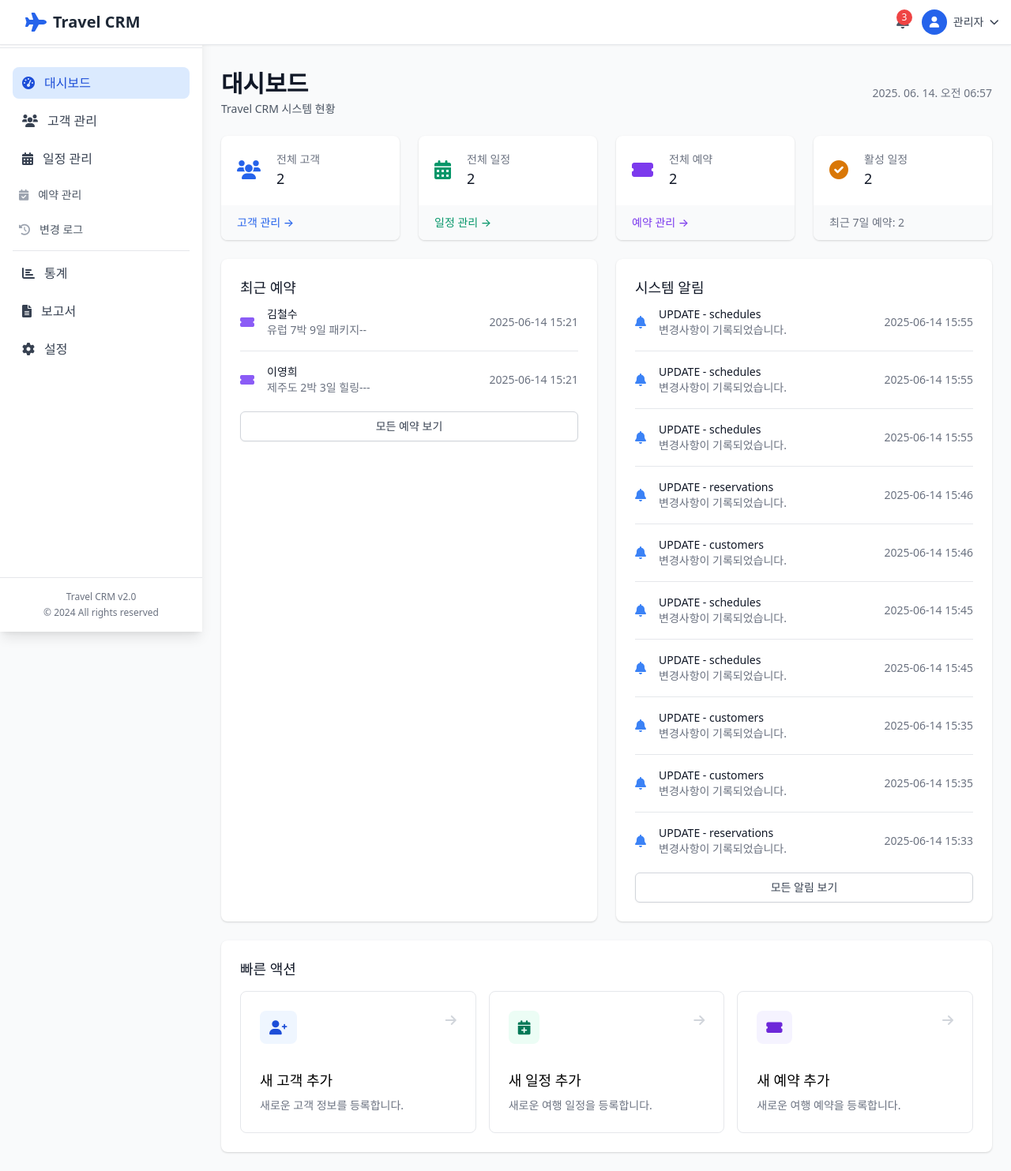
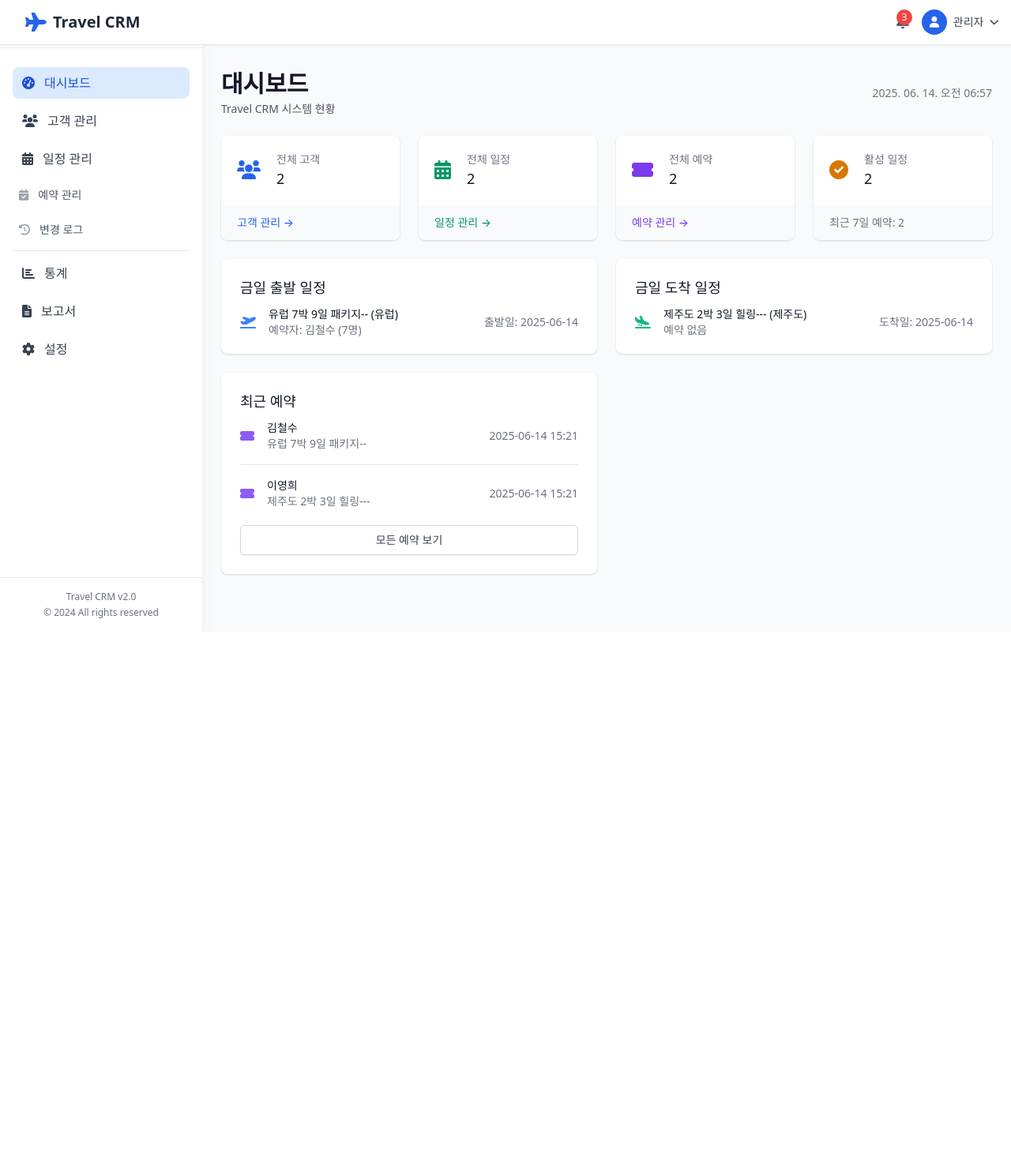
Before and after one commit to mikichat/travel-python, a Flask app: page /dashboard/ in a window 1280 px wide. Shown: the whole page at 79% size. After the commit the page ends 800 px from the top, so only its background shows below. Run offline with Flask 3, Linux system fonts and the light colour scheme; a user stored in the database is signed in; data comes from the database, SQL or seed files in the repository; both versions use the stored data as it was after the commit.

Commit message:
대시보드에서 금일 출발 및 도착 일정을 표시하도록 기능을 개선했습니다. 관련 SQL 쿼리를 업데이트하여 예약 정보를 포함한 일정을 조회하고, 템플릿을 수정하여 사용자에게 보다 명확한 정보를 제공하도록 하였습니다. 기존 시스템 알림 기능은 제거되었습니다.

```diff
--- a/app/routes/dashboard_routes.py
+++ b/app/routes/dashboard_routes.py
@@ -46,13 +46,32 @@ def dashboard():
         """)
         recent_reservations_list = cursor.fetchall()
 
-        # 시스템 알림 (최근 10개)
+        # 금일 출발 일정 (예약 포함)
+        today_str = datetime.now().strftime('%Y-%m-%d')
         cursor.execute("""
-            SELECT * FROM audit_logs
-            ORDER BY changed_at DESC
-            LIMIT 10
-        """)
-        system_notifications = cursor.fetchall()
+            SELECT s.id, s.title, s.start_date, s.destination,
+                   GROUP_CONCAT(c.name || ' (' || r.number_of_people || '명)', ', ') AS booked_customers
+            FROM schedules s
+            LEFT JOIN reservations r ON s.id = r.schedule_id AND r.status = 'Confirmed'
+            LEFT JOIN customers c ON r.customer_id = c.id
+            WHERE s.start_date = ?
+            GROUP BY s.id, s.title, s.start_date, s.destination
+            ORDER BY s.start_date ASC, s.title ASC
+        """, (today_str,))
+        today_departures = cursor.fetchall()
+
+        # 금일 도착 일정 (예약 포함)
+        cursor.execute("""
+            SELECT s.id, s.title, s.end_date, s.destination,
+                   GROUP_CONCAT(c.name || ' (' || r.number_of_people || '명)', ', ') AS booked_customers
+            FROM schedules s
+            LEFT JOIN reservations r ON s.id = r.schedule_id AND r.status = 'Confirmed'
+            LEFT JOIN customers c ON r.customer_id = c.id
+            WHERE s.end_date = ?
+            GROUP BY s.id, s.title, s.end_date, s.destination
+            ORDER BY s.end_date ASC, s.title ASC
+        """, (today_str,))
+        today_arrivals = cursor.fetchall()
 
         conn.close()
 
@@ -63,7 +82,8 @@ def dashboard():
                              active_schedules=active_schedules,
                              recent_reservations=recent_reservations,
                              recent_reservations_list=recent_reservations_list,
-                             system_notifications=system_notifications)
+                             today_departures=today_departures,
+                             today_arrivals=today_arrivals)
     except Exception as e:
         print(f'대시보드 로드 오류: {e}')
         return render_template('dashboard.html', error='대시보드를 불러오는 중 오류가 발생했습니다.')
--- a/app/templates/dashboard.html
+++ b/app/templates/dashboard.html
@@ -126,7 +126,98 @@
         </div>
     </div>
 
-    <!-- 최근 활동 -->
+    <!-- 금일 출발 일정 및 금일 도착 일정 -->
+    <div class="grid grid-cols-1 lg:grid-cols-2 gap-6">
+        <!-- 금일 출발 일정 -->
+        <div class="bg-white shadow rounded-lg">
+            <div class="px-4 py-5 sm:p-6">
+                <h3 class="text-lg leading-6 font-medium text-gray-900 mb-4">
+                    금일 출발 일정
+                </h3>
+                {% if today_departures %}
+                    <div class="flow-root">
+                        <ul class="-my-5 divide-y divide-gray-200">
+                            {% for schedule in today_departures %}
+                            <li class="py-4">
+                                <div class="flex items-center space-x-4">
+                                    <div class="flex-shrink-0">
+                                        <i class="fas fa-plane-departure text-blue-500"></i>
+                                    </div>
+                                    <div class="flex-1 min-w-0">
+                                        <p class="text-sm font-medium text-gray-900 truncate">
+                                            {{ schedule.title }} ({{ schedule.destination }})
+                                        </p>
+                                        {% if schedule.booked_customers %}
+                                            <p class="text-sm text-gray-500">
+                                                예약자: {{ schedule.booked_customers }}
+                                            </p>
+                                        {% else %}
+                                            <p class="text-sm text-gray-500">예약 없음</p>
+                                        {% endif %}
+                                    </div>
+                                    <div class="flex-shrink-0 text-sm text-gray-500">
+                                        출발일: {{ schedule.start_date | format_date }}
+                                    </div>
+                                </div>
+                            </li>
+                            {% endfor %}
+                        </ul>
+                    </div>
+                {% else %}
+                    <div class="text-center py-8">
+                        <i class="fas fa-plane-departure text-gray-400 text-3xl mb-4"></i>
+                        <p class="text-gray-500">오늘 출발하는 일정이 없습니다.</p>
+                    </div>
+                {% endif %}
+            </div>
+        </div>
+
+        <!-- 금일 도착 일정 -->
+        <div class="bg-white shadow rounded-lg">
+            <div class="px-4 py-5 sm:p-6">
+                <h3 class="text-lg leading-6 font-medium text-gray-900 mb-4">
+                    금일 도착 일정
+                </h3>
+                {% if today_arrivals %}
+                    <div class="flow-root">
+                        <ul class="-my-5 divide-y divide-gray-200">
+                            {% for schedule in today_arrivals %}
+                            <li class="py-4">
+                                <div class="flex items-center space-x-4">
+                                    <div class="flex-shrink-0">
+                                        <i class="fas fa-plane-arrival text-green-500"></i>
+                                    </div>
+                                    <div class="flex-1 min-w-0">
+                                        <p class="text-sm font-medium text-gray-900 truncate">
+                                            {{ schedule.title }} ({{ schedule.destination }})
+                                        </p>
+                                        {% if schedule.booked_customers %}
+                                            <p class="text-sm text-gray-500">
+                                                예약자: {{ schedule.booked_customers }}
+                                            </p>
+                                        {% else %}
+                                            <p class="text-sm text-gray-500">예약 없음</p>
+                                        {% endif %}
+                                    </div>
+                                    <div class="flex-shrink-0 text-sm text-gray-500">
+                                        도착일: {{ schedule.end_date | format_date }}
+                                    </div>
+                                </div>
+                            </li>
+                            {% endfor %}
+                        </ul>
+                    </div>
+                {% else %}
+                    <div class="text-center py-8">
+                        <i class="fas fa-plane-arrival text-gray-400 text-3xl mb-4"></i>
+                        <p class="text-gray-500">오늘 도착하는 일정이 없습니다.</p>
+                    </div>
+                {% endif %}
+            </div>
+        </div>
+    </div>
+
+    <!-- 기존 최근 활동 (최근 예약만 유지) -->
     <div class="grid grid-cols-1 lg:grid-cols-2 gap-6">
         <!-- 최근 예약 -->
         <div class="bg-white shadow rounded-lg">
@@ -173,125 +264,6 @@
                 {% endif %}
             </div>
         </div>
-
-        <!-- 시스템 알림 -->
-        <div class="bg-white shadow rounded-lg">
-            <div class="px-4 py-5 sm:p-6">
-                <h3 class="text-lg leading-6 font-medium text-gray-900 mb-4">
-                    시스템 알림
-                </h3>
-                {% if system_notifications %}
-                    <div class="flow-root">
-                        <ul class="-my-5 divide-y divide-gray-200">
-                            {% for notification in system_notifications %}
-                            <li class="py-4">
-                                <div class="flex items-center space-x-4">
-                                    <div class="flex-shrink-0">
-                                        <i class="fas fa-bell text-blue-500"></i>
-                                    </div>
-                                    <div class="flex-1 min-w-0">
-                                        <p class="text-sm font-medium text-gray-900 truncate">
-                                            {{ notification.action }} - {{ notification.table_name }}
-                                        </p>
-                                        <p class="text-sm text-gray-500">
-                                            {{ notification.details or '변경사항이 기록되었습니다.' }}
-                                        </p>
-                                    </div>
-                                    <div class="flex-shrink-0 text-sm text-gray-500">
-                                        {{ notification.changed_at | format_datetime }}
-                                    </div>
-                                </div>
-                            </li>
-                            {% endfor %}
-                        </ul>
-                    </div>
-                    <div class="mt-6">
-                        <a href="{{ url_for('audit.audit_logs_page') }}"
-                           class="w-full flex justify-center items-center px-4 py-2 border border-gray-300 shadow-sm text-sm font-medium rounded-md text-gray-700 bg-white hover:bg-gray-50">
-                            모든 알림 보기
-                        </a>
-                    </div>
-                {% else %}
-                    <div class="text-center py-8">
-                        <i class="fas fa-bell text-gray-400 text-3xl mb-4"></i>
-                        <p class="text-gray-500">아직 알림이 없습니다.</p>
-                    </div>
-                {% endif %}
-            </div>
-        </div>
-    </div>
-
-    <!-- 빠른 액션 -->
-    <div class="bg-white shadow rounded-lg">
-        <div class="px-4 py-5 sm:p-6">
-            <h3 class="text-lg leading-6 font-medium text-gray-900 mb-4">
-                빠른 액션
-            </h3>
-            <div class="grid grid-cols-1 md:grid-cols-3 gap-4">
-                <a href="{{ url_for('customer.create_customer_page') }}"
-                   class="relative group bg-white p-6 focus-within:ring-2 focus-within:ring-inset focus-within:ring-blue-500 rounded-lg border border-gray-200 hover:border-blue-300">
-                    <div>
-                        <span class="rounded-lg inline-flex p-3 bg-blue-50 text-blue-700 ring-4 ring-white">
-                            <i class="fas fa-user-plus text-lg"></i>
-                        </span>
-                    </div>
-                    <div class="mt-8">
-                        <h3 class="text-lg font-medium">
-                            <span class="absolute inset-0" aria-hidden="true"></span>
-                            새 고객 추가
-                        </h3>
-                        <p class="mt-2 text-sm text-gray-500">
-                            새로운 고객 정보를 등록합니다.
-                        </p>
-                    </div>
-                    <span class="pointer-events-none absolute top-6 right-6 text-gray-300 group-hover:text-gray-400" aria-hidden="true">
-                        <i class="fas fa-arrow-right"></i>
-                    </span>
-                </a>
-
-                <a href="{{ url_for('schedule.create_schedule_page') }}"
-                   class="relative group bg-white p-6 focus-within:ring-2 focus-within:ring-inset focus-within:ring-green-500 rounded-lg border border-gray-200 hover:border-green-300">
-                    <div>
-                        <span class="rounded-lg inline-flex p-3 bg-green-50 text-green-700 ring-4 ring-white">
-                            <i class="fas fa-calendar-plus text-lg"></i>
-                        </span>
-                    </div>
-                    <div class="mt-8">
-                        <h3 class="text-lg font-medium">
-                            <span class="absolute inset-0" aria-hidden="true"></span>
-                            새 일정 추가
-                        </h3>
-                        <p class="mt-2 text-sm text-gray-500">
-                            새로운 여행 일정을 등록합니다.
-                        </p>
-                    </div>
-                    <span class="pointer-events-none absolute top-6 right-6 text-gray-300 group-hover:text-gray-400" aria-hidden="true">
-                        <i class="fas fa-arrow-right"></i>
-                    </span>
-                </a>
-
-                <a href="{{ url_for('reservation.create_reservation_page') }}"
-                   class="relative group bg-white p-6 focus-within:ring-2 focus-within:ring-inset focus-within:ring-purple-500 rounded-lg border border-gray-200 hover:border-purple-300">
-                    <div>
-                        <span class="rounded-lg inline-flex p-3 bg-purple-50 text-purple-700 ring-4 ring-white">
-                            <i class="fas fa-ticket-alt text-lg"></i>
-                        </span>
-                    </div>
-                    <div class="mt-8">
-                        <h3 class="text-lg font-medium">
-                            <span class="absolute inset-0" aria-hidden="true"></span>
-                            새 예약 추가
-                        </h3>
-                        <p class="mt-2 text-sm text-gray-500">
-                            새로운 여행 예약을 등록합니다.
-                        </p>
-                    </div>
-                    <span class="pointer-events-none absolute top-6 right-6 text-gray-300 group-hover:text-gray-400" aria-hidden="true">
-                        <i class="fas fa-arrow-right"></i>
-                    </span>
-                </a>
-            </div>
-        </div>
     </div>
 </div>
 
```
Also changed, not shown: data/travel_crm.db.
